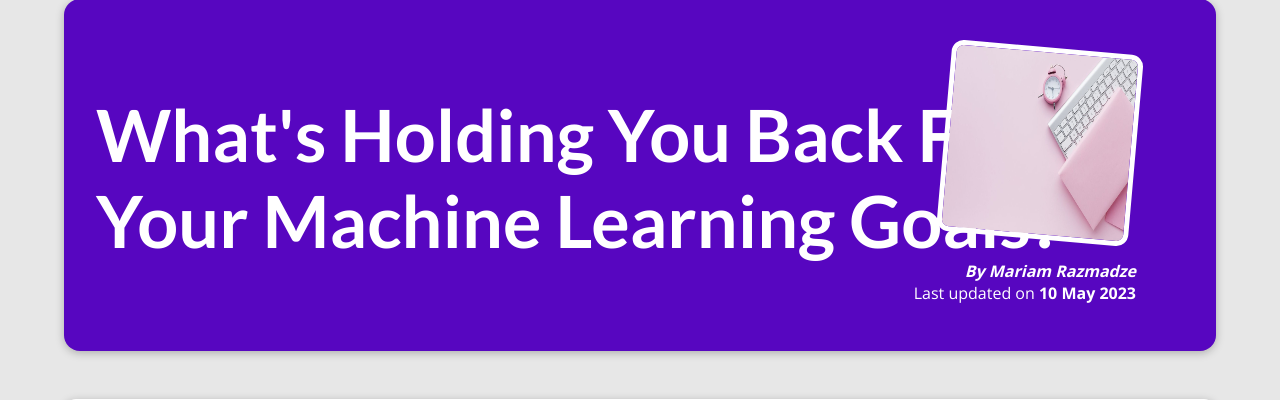
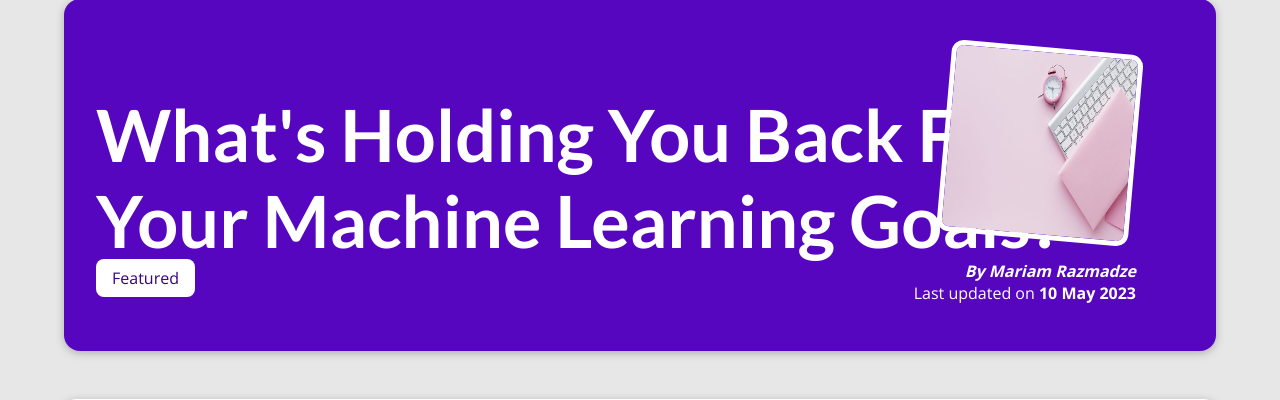
Before and after one commit to MariamRazmadze/blog, a Django app: a page that uses blog/templates/blog/post-detail.html in a window 1280 px wide. Shown: the part 129-529 px from the top of the page. Run offline with Django 4.2, Linux system fonts and the light colour scheme; data comes from the database, SQL or seed files in the repository.

Commit message:
db complete fn

```diff
--- a/blog/static/blog/post-detail.css
+++ b/blog/static/blog/post-detail.css
@@ -22,6 +22,7 @@ body {
 #summary h2 {
   color: white;
   font-size: 4.5rem;
+  margin-bottom: 0.25rem;
 }
 
 #summary article {
@@ -47,6 +48,11 @@ body {
   font-weight: bold;
 }
 
+#summary a {
+  color: white;
+  text-decoration: none;
+}
+
 #summary time {
   font-weight: bold;
 }
@@ -60,3 +66,10 @@ body {
   border-radius: 12px;
   box-shadow: 0 2px 8px rgba(0, 0, 0, 0.25);
 }
+
+.tag {
+  background-color: white;
+  color: #390281;
+  padding: 0.5rem 1rem;
+  border-radius: 8px;
+}
--- a/blog/templates/blog/post-detail.html
+++ b/blog/templates/blog/post-detail.html
@@ -4,10 +4,17 @@
 {% endblock %}{%block content%}
 <section id="summary">
   <h2>{{post.title}}</h2>
+  <div>
+    {%for tag in post_tags%}
+    <span class="tag">{{tag.caption}}</span>
+    {%endfor%}
+  </div>
   <article>
     <img src="{%static "blog/images/"|add:post.image_name%}"
     alt="{{post.title}}" />
-    <address>By {{post.author}}</address>
+    <address>
+      By<a href="mailto:{{post.author.email_address}}"> {{post.author}}</a>
+    </address>
     <div>Last updated on <time>{{post.date|date:"d M Y"}}</time></div>
   </article>
 </section>
--- a/blog/views.py
+++ b/blog/views.py
@@ -18,5 +18,6 @@ def posts(request):
 def post_detail(request, slug):
     identified_post = get_object_or_404(Post, slug=slug)
     return render(request, "blog/post-detail.html", {
-        "post": identified_post
+        "post": identified_post,
+        "post_tags": identified_post.tags.all()
     })
```
Lines whose indentation alone changed are shown as unchanged.
